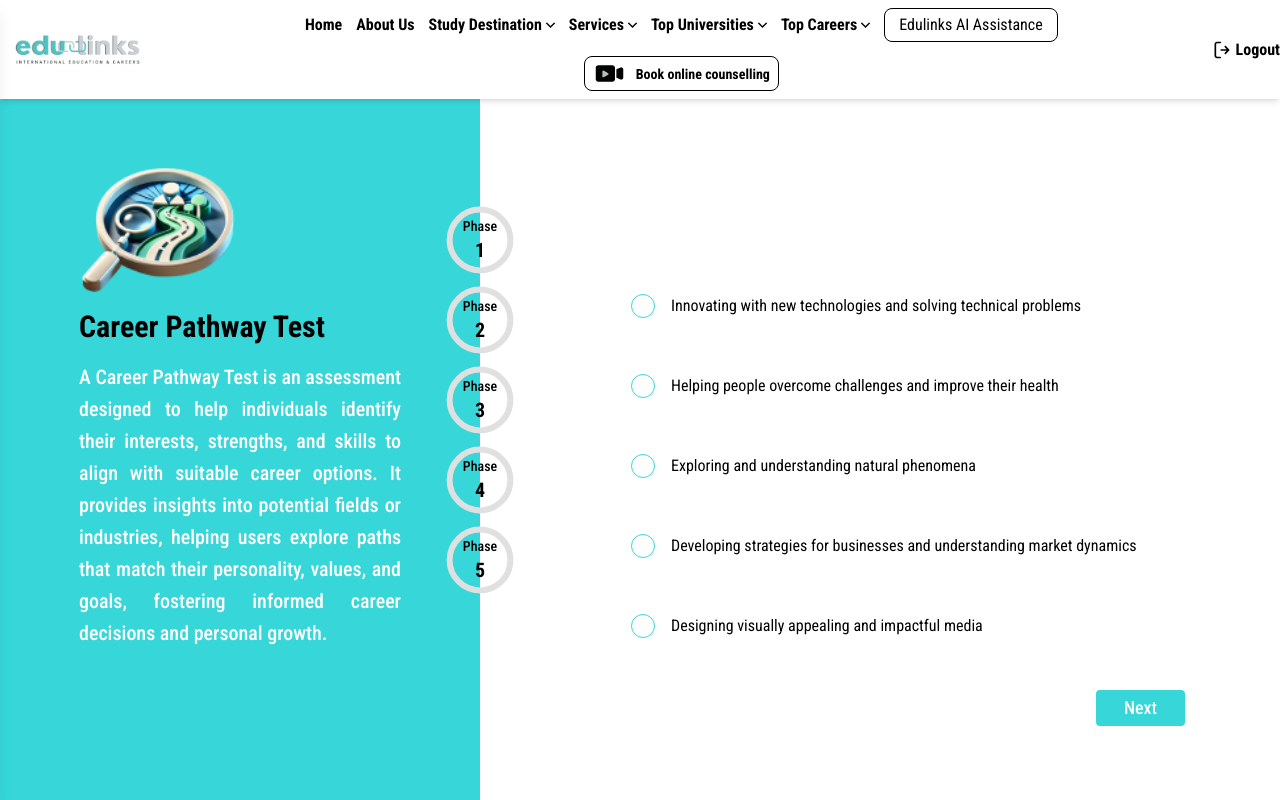
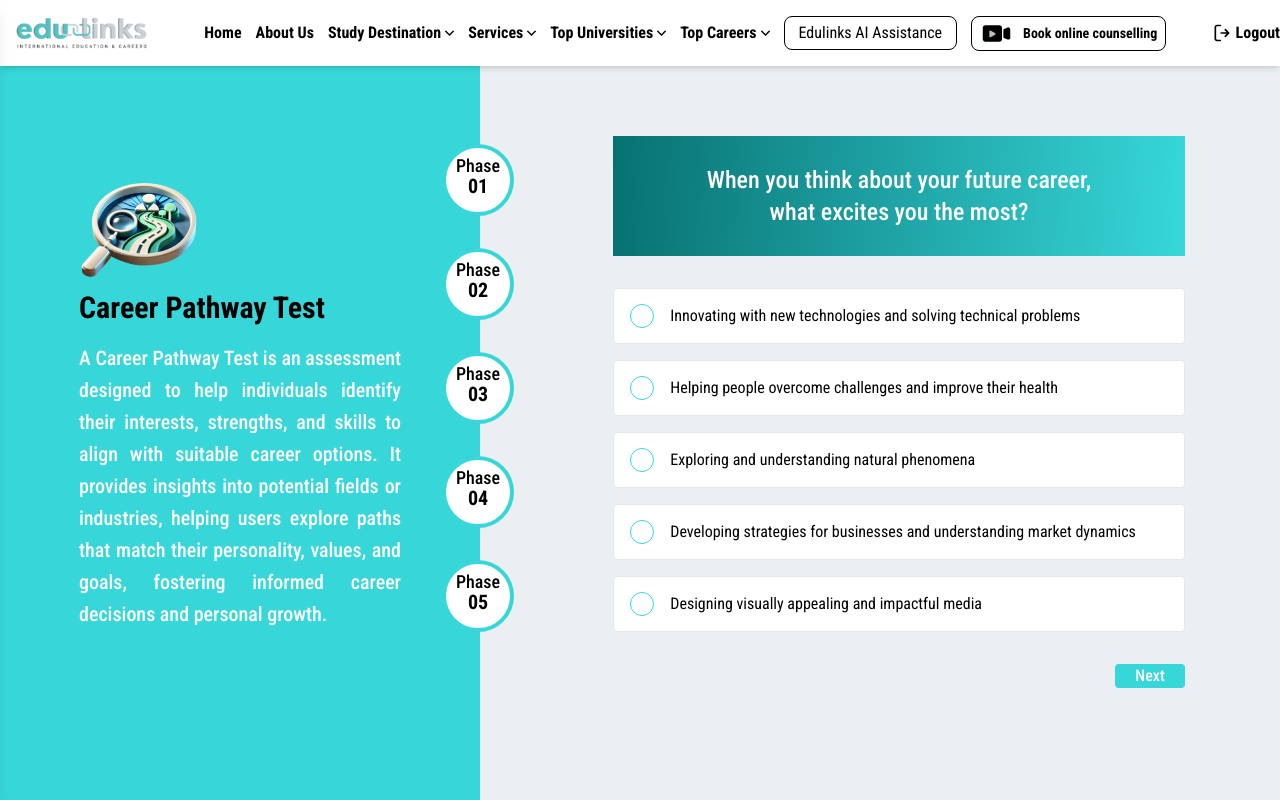
Before and after one commit to Ashujaiswal1025/edulinks-frontend-code, a React (Create React App) app: page /edulinks-ai-assistant/career-path-test/phase in a window 1280 px wide. Built offline with nearby package versions, Linux system fonts and the light colour scheme; sample sign-in values are in the browser's storage.

Commit message:
new added

```diff
--- a/src/App.js
+++ b/src/App.js
@@ -29,7 +29,7 @@ function MainContent() {
   const isChatPage = location.pathname === '/edulinks-ai-assistant/chat-with-me';
 
   return (
-    <div className={`flex-grow ${isChatPage ? '' : 'bg-eduTheme'}`}>
+    <div className={` flex-grow ${isChatPage ? '' : 'bg-eduTheme'}`}>
       <Routes>
         <Route path="/" element={<Navigate to="/signup" />} />
         <Route path="/signup" element={<PublicRoute><SignUp /></PublicRoute>} />
--- a/src/components/CareerPathwayPhase.js
+++ b/src/components/CareerPathwayPhase.js
@@ -1,188 +1,22 @@
-// import React, { useState } from 'react'
-// import Career from '../Images/Career Pathway Test 1.png';
-// import { quizData } from '../quizData/quiz.data';
-// import { matchScore, obj } from '../quizData/fetchScore.data';
-
-// function CareerPathwayPhase() {
-
-//   const totalPhases = 5;
-//   const totalQuestionsPerPhase = 4;
-//   const [selectedIndex, setSelectedIndex] = useState(null);
-//   const [progress, setProgress] = useState(Array(totalPhases).fill(0));
-//   const [currentPhase, setCurrentPhase] = useState(0);
-//   const [currentQuestionIndex, setCurrentQuestionIndex] = useState(0);
-//   const [selectedOption, setSelectedOption] = useState(null);
-//   const [scoreData, setScoreData] = useState({});
-//   const [selectedAnswers, setSelectedAnswers] = useState([]);
-
-//   const handleOptionClick = (index) => {
-//     setSelectedOption(index);
-//     const currentQuestion = quizData[currentQuestionIndex];
-//     const newAnswer = {
-//       question: currentQuestion.question,
-//       selectedOption: currentQuestion.options[index]
-//     };
-
-//     setSelectedAnswers(newAnswer);
-//   };
-//   const handleNext = async () => {
-//     const currentProgress = progress.slice();
-//     const newScores = await matchScore(
-//       selectedAnswers.question,
-//       selectedAnswers.selectedOption,
-//       obj,
-//       scoreData
-//     );
-//     setScoreData(newScores);
-
-//     if ((currentQuestionIndex + 1) % totalQuestionsPerPhase === 0) {
-//       // If end of phase, move to next phase
-//       setCurrentPhase((prev) => prev + 1);
-//     } else {
-//       // Update progress for the current phase
-//       currentProgress[currentPhase] += 100 / totalQuestionsPerPhase;
-//       setProgress(currentProgress);
-//     }
-
-//     // Move to the next question
-//     setCurrentQuestionIndex(currentQuestionIndex + 1);
-//     setSelectedOption(null);
-//     setSelectedAnswers([]);
-//   };
-
-//   return (
-//     <div className='bg-white flex pt-18 w-full h-full font-robotoCondensed'>
-//       <div className="flex w-3/5 bg-eduTheme flex-col justify-center items-center">
-//         <div className='w-[322px]'>
-//           <img src={Career} alt="Carrer" className='w-[158px]' />
-//           <h1 className="text-3xl font-bold mb-4">Career Pathway Test</h1>
-//           <p className="text-white text-xl font-medium text-justify" style={{ lineHeight: "32px" }}>
-//             A Career Pathway Test is an assessment
-//             designed  to  help  individuals identify
-//             their interests, strengths, and skills to
-//             align with suitable career options. It
-//             provides insights into potential fields or industries, helping users explore paths that match their personality, values, and goals, fostering informed career decisions and personal growth.
-//           </p>
-//         </div>
-//       </div>
-//       <div className='w-full flex items-center bg-eduThemePhase'>
-//         <div className='flex flex-col justify-center -ml-10'>
-//           {/* {progress.map((_, index) => {
-//             const percentage = (index + 1 / totalQuestion) * 100;
-//             return (
-//               <div key={index} className={`flex flex-col justify-center items-center rounded-full bg-white font-bold my-5 `}>
-//                 <div className='w-20 h-20 rounded-full flex justify-center items-center flex-col text-center border-4 border-eduTheme'>
-//                   <p className='text-sm'>Phase</p>
-//                   <p className='text-2xl'>0{index + 1}</p>
-//                 </div>
-//               </div>
-//                 // <div className='h-4 w-1 bg-blue-800'></div>
-//             )
-//           })} */}
-//           {progress.map((progressValue, index) => {
-//             const percentage = (progressValue+1 / totalQuestionsPerPhase) * 100; // Calculate progress
-//             const circumference = 75 * Math.PI;
-//             return (
-//               <div key={progressValue} className="flex flex-col items-center space-y-2">
-//                   {/* Circular Progress Bar */}
-//                   <div className="relative w-20 h-20">
-//                       <svg className="w-full h-full">
-//                           {/* Background Circle */}
-//                           <circle
-//                               cx="50%"
-//                               cy="50%"
-//                               r="38%"
-//                               fill="none"
-//                               stroke="#e0e0e0"
-//                               strokeWidth="6"
-//                           />
-//                           {/* Dynamic Progress Circle */}
-//                           <circle
-//                               cx="50%"
-//                               cy="50%"
-//                               r="38%"
-//                               fill="none"
-//                               stroke="#087172"
-//                               strokeWidth="6"
-//                               strokeDasharray={circumference}
-//                               strokeDashoffset={
-//                                   circumference - (circumference * percentage) / 100
-//                               }
-//                               transform="rotate(-90 50 50)" // Rotate to start from the top
-//                               className="transition-all duration-500 ease-out"
-//                           />
-//                       </svg>
-//                       {/* Centered Text */}
-//                       <div className="absolute inset-0 flex flex-col justify-center items-center">
-//                           <p className="text-sm font-medium">Phase</p>
-//                           <p className="text-xl font-bold">{progressValue + 1}</p>
-//                       </div>
-//                   </div>
-//               </div>
-//           );
-//           })}
-//         </div>
-//         <div className='w-full flex flex-col justify-center items-center'>
-//           <div className='w-3/4 h-36 bg-custom-gradient text-white flex justify-center items-center my-6'>
-//             <h1 className='text-2xl p-4 font-medium text-center'>
-//               {quizData[currentQuestionIndex].question}
-//             </h1>
-//           </div>
-//           {quizData[currentQuestionIndex].options.map((option, index) => (
-//             <div
-//               key={index}
-//               className={`w-3/4 h-14 flex items-center my-3 rounded ${selectedOption === index ? 'bg-eduThemeOPL' : 'bg-white'
-//                 }`}
-//               onClick={() => handleOptionClick(index)}
-//             >
-//               <div
-//                 className={`w-6 h-6 border rounded-full flex justify-center items-center mx-4 ${selectedOption === index ? 'border-eduThemeCircle' : 'border-eduTheme'
-//                   }`}
-//               >
-//                 {selectedOption === index && (
-//                   <div className="w-4 h-4 bg-eduThemeCircle rounded-full"></div>
-//                 )}
-//               </div>
-//               <h1 className="text-base">{option}</h1>
-//             </div>
-//           ))}
-//           {currentQuestionIndex < quizData.length - 1 && (
-//             <div className='w-3/4 flex justify-end'>
-//               <button
-//                 onClick={handleNext}
-//                 className="px-7 py-1 bg-eduTheme text-lg font-medium text-white rounded mt-6"
-//               >
-//                 Next
-//               </button>
-//             </div>
-
-//           )}
-//         </div>
-
-
-//       </div>
-//     </div>
-//   )
-// }
-
-// export default CareerPathwayPhase
-
-
 import React, { useState } from 'react';
 import Career from '../Images/Career Pathway Test 1.png';
 import { quizData } from '../quizData/quiz.data';
 import { matchScore, obj } from '../quizData/fetchScore.data';
+import { toast, ToastContainer } from 'react-toastify';
+import 'react-toastify/dist/ReactToastify.css';
 
 function CareerPathwayPhase() {
-  const totalPhases = 5;
-  const totalQuestionsPerPhase = 4;
-  const [progress, setProgress] = useState(Array(totalPhases).fill(0));
-  const [currentPhase, setCurrentPhase] = useState(0);
-  const [currentQuestionIndex, setCurrentQuestionIndex] = useState(0);
-  const [selectedOption, setSelectedOption] = useState(null);
-  const [scoreData, setScoreData] = useState({});
-  const [selectedAnswers, setSelectedAnswers] = useState([]);
+  const totalPhases = 5; // Total number of phases
+  const totalQuestionsPerPhase = 4; // Total questions in each phase
+  const totalQuestions = totalPhases * totalQuestionsPerPhase; // Total number of questions
+  const [progress, setProgress] = useState(Array(totalPhases).fill(0)); // Progress array for phases
+  const [currentPhase, setCurrentPhase] = useState(0); // Current phase index
+  const [currentQuestionIndex, setCurrentQuestionIndex] = useState(0); // Current question index
+  const [selectedOption, setSelectedOption] = useState(null); // Selected option
+  const [scoreData, setScoreData] = useState({}); // Score data
+  const [selectedAnswers, setSelectedAnswers] = useState([]); // User's selected answers
 
+  // Function to handle option selection
   const handleOptionClick = (index) => {
     setSelectedOption(index);
 
@@ -195,9 +29,18 @@ function CareerPathwayPhase() {
     setSelectedAnswers((prevAnswers) => [...prevAnswers, newAnswer]);
   };
 
+  // Function to handle 'Next' button click
   const handleNext = async () => {
     if (selectedOption === null) {
-      alert('Please select an option before proceeding.');
+      toast('Please select an option before proceeding.',{
+        position: "top-center",
+        autoClose: 5000, // 5 seconds
+        hideProgressBar: false,
+        closeOnClick: false,
+        pauseOnHover: true,
+        draggable: true,
+        progress: undefined,
+      });
       return;
     }
 
@@ -212,25 +55,27 @@ function CareerPathwayPhase() {
     );
     setScoreData(newScores);
 
-    // Update phase and progress
+    // Update progress for the current phase
+    const progressIncrement = 100 / totalQuestionsPerPhase;
+    currentProgress[currentPhase] += progressIncrement;
+    setProgress(currentProgress);
+
+    // Move to the next question or phase
     if ((currentQuestionIndex + 1) % totalQuestionsPerPhase === 0) {
       setCurrentPhase((prev) => prev + 1);
-    } else {
-      currentProgress[currentPhase] += 100 / totalQuestionsPerPhase;
-      setProgress(currentProgress);
     }
+    setCurrentQuestionIndex((prevIndex) => prevIndex + 1);
 
-    // Move to the next question
-    setCurrentQuestionIndex((prevIndex) => prevIndex + 1);
+    // Reset selected option
     setSelectedOption(null);
   };
 
   return (
-    <div className="bg-white flex pt-18 w-full h-full font-robotoCondensed">
-      <div className="flex w-3/5 bg-eduTheme flex-col justify-center items-center">
+    <div className="bg-white flex flex-col md:flex-row w-full h-full font-robotoCondensed">
+      <div className="flex md:w-3/5 bg-eduTheme py-20 md:flex-col justify-center items-center">
         <div className="w-[322px]">
-          <img src={Career} alt="Career" className="w-[158px]" />
-          <h1 className="text-3xl font-bold mb-4">Career Pathway Test</h1>
+          <img src={Career} alt="Career" className="" />
+          <h1 className="text-xl xl:text-3xl font-bold mb-4">Career Pathway Test</h1>
           <p
             className="text-white text-xl font-medium text-justify"
             style={{ lineHeight: '32px' }}
@@ -245,68 +90,62 @@ function CareerPathwayPhase() {
         </div>
       </div>
 
-      <div className="w-full flex items-center bg-eduThemePhase">
-        <div className="flex flex-col justify-center -ml-10">
+      <div className="w-full h-full flex md:flex-row items-center bg-eduThemePhase py-24">
+        <div className="flex flex-col h-full justify-center ml-2 md:-ml-[42px]">
           {progress.map((progressValue, index) => {
-            const percentage = progressValue;
-            const circumference = 75 * Math.PI;
+            const currentAngle = (progressValue / 100) * 360; // Calculate fill angle based on progress percentage
+            const isCompleted = progressValue === 100;
             return (
-              <div key={index} className="flex flex-col items-center space-y-2">
-                <div className="relative w-20 h-20">
-                  <svg className="w-full h-full">
-                    <circle
-                      cx="50%"
-                      cy="50%"
-                      r="38%"
-                      fill="none"
-                      stroke="#e0e0e0"
-                      strokeWidth="6"
-                    />
-                    <circle
-                      cx="50%"
-                      cy="50%"
-                      r="38%"
-                      fill="none"
-                      stroke="#087172"
-                      strokeWidth="6"
-                      strokeDasharray={circumference}
-                      strokeDashoffset={
-                        circumference - (circumference * percentage) / 100
-                      }
-                      transform="rotate(-90 50 50)"
-                      className="transition-all duration-500 ease-out"
-                    />
-                  </svg>
-                  <div className="absolute inset-0 flex flex-col justify-center items-center">
-                    <p className="text-sm font-medium">Phase</p>
-                    <p className="text-xl font-bold">{index + 1}</p>
+              <div key={index} className="flex flex-col items-center">
+                <div className={`relative w-20 h-20 ${isCompleted ? 'mb-0' : 'mb-6'}`}>
+                  {/* Outer Circular Ring */}
+                  <div
+                    className={`absolute inset-0 rounded-full`}
+                    style={{
+                      background: `conic-gradient(
+                      #087274 0deg,
+                      #087274 ${currentAngle}deg,
+                      transparent ${currentAngle}deg,
+                      transparent 360deg
+                      )`,
+                      willChange: 'transform',
+                      transition: 'transform 0.8s ease-in-out'
+                    }}
+                  />
+                  {/* Inner Circular Hole */}
+                  <div className="absolute inset-1 bg-white rounded-full flex flex-col items-center justify-center border-4 border-eduTheme">
+                    {/* Center Content */}
+                    <p className="text-lg font-medium leading-3">Phase</p>
+                    <p className="text-xl font-bold">0{index + 1}</p>
                   </div>
                 </div>
+                  {/* Conditionally Render a Line Between Phases */}
+                  {index < progress.length - 1 && isCompleted && (
+                    <div className="h-6 w-1 bg-eduThemeCircle transform translate-x-1/2" />
+                  )}
               </div>
             );
           })}
         </div>
 
         <div className="w-full flex flex-col justify-center items-center">
-          <div className="w-3/4 h-36 bg-custom-gradient text-white flex justify-center items-center my-6">
-            <h1 className="text-2xl p-4 font-medium text-center">
+          <div className="w-3/4 py-3 bg-custom-gradient  flex justify-center items-center my-6">
+            <h1 className="text-2xl w-3/4 p-4 font-medium text-white text-center">
               {quizData[currentQuestionIndex]?.question || 'Thank you for completing the quiz!'}
             </h1>
           </div>
           {quizData[currentQuestionIndex]?.options?.map((option, index) => (
             <div
               key={index}
-              className={`w-3/4 h-14 flex items-center my-3 rounded ${
-                selectedOption === index ? 'bg-eduThemeOPL' : 'bg-white'
-              }`}
+              className={`w-3/4 h-14 flex items-center cursor-pointer border my-2 rounded ${selectedOption === index ? 'bg-eduThemeOPL' : 'bg-white'
+                }`}
               onClick={() => handleOptionClick(index)}
             >
               <div
-                className={`w-6 h-6 border rounded-full flex justify-center items-center mx-4 ${
-                  selectedOption === index
-                    ? 'border-eduThemeCircle'
-                    : 'border-eduTheme'
-                }`}
+                className={`w-6 h-6 border rounded-full flex justify-center items-center mx-4 ${selectedOption === index
+                  ? 'border-eduThemeCircle'
+                  : 'border-eduTheme'
+                  }`}
               >
                 {selectedOption === index && (
                   <div className="w-4 h-4 bg-eduThemeCircle rounded-full"></div>
@@ -315,18 +154,28 @@ function CareerPathwayPhase() {
               <h1 className="text-base">{option}</h1>
             </div>
           ))}
-          {currentQuestionIndex < quizData.length - 1 && (
+          {currentQuestionIndex < totalQuestions - 1 ? (
             <div className="w-3/4 flex justify-end">
               <button
                 onClick={handleNext}
-                className="px-7 py-1 bg-eduTheme text-lg font-medium text-white rounded mt-6"
+                className="px-5 bg-eduTheme text-base font-medium text-white rounded mt-6"
               >
                 Next
+              </button>
+            </div>
+          ) : (
+            <div className="w-3/4 flex justify-end">
+              <button
+
+                className="px-5 bg-eduTheme text-base font-medium text-white rounded mt-6"
+              >
+                Submit
               </button>
             </div>
           )}
         </div>
       </div>
+      <ToastContainer/>
     </div>
   );
 }
--- a/src/components/Header.js
+++ b/src/components/Header.js
@@ -66,7 +66,7 @@ function Header() {
 
     return (
         <header className="py-2 fixed w-full z-50 top-0 bg-white shadow-md flex flex-wrap tablet-range:justify-between items-center">
-            <div className='container mx-auto flex items-center gap-14 justify-between'>
+            <div className='container mx-auto flex items-center gap-7 2xl:gap-10 justify-between'>
                 <Link href='/' className='site_logo'>
                     <img
                         src={EDULINKS}
@@ -78,7 +78,7 @@ function Header() {
                 </Link>
 
                 {!hideLinks &&
-                    (<div className="w-full hidden mlg:flex justify-center font-robotoCondensed md:text-base text-sm">
+                    (<div className="w-full hidden mlg:flex justify-center font-robotoCondensed xl:text-base md:text-sm">
                         <div className='flex justify-center items-center flex-wrap gap-3.5'>
 
                             <div className="text-nowrap font-bold">
--- a/tailwind.config.js
+++ b/tailwind.config.js
@@ -5,14 +5,19 @@ module.exports = {
   ],
   theme: {
     extend: {
+      backgroundImage: {
+        'custom-gradient': 'linear-gradient(92.94deg, #087172 0%, #37D7D9 100%)'
+      },
       colors: {
         eduTheme: 'rgba(55,215,217,1)',
         eduThemeOP: 'rgba(55,215,217,0.15)',
-        eduThemeOPL: 'rgba(55,215,217,0.32)'
+        eduThemeOPL: 'rgba(55,215,217,0.32)',
+        eduThemePhase: 'rgba(201, 208, 214, 0.35)',
+        eduThemeCircle: 'rgba(8, 114, 116, 1)'
       },
       fontFamily: {
         robotoCondensed: ['"Roboto Condensed"', 'sans-serif'],
-        adramalech: ['"Adramalech"', 'sans-serif'],
+        adramalech: ['"Adramalech"', 'sans-serif']
       },
       borderWidth: {
         '0.7': '0.7px', // Custom border width
```
Also changed, not shown: src/components/CareerPathTest.js (+7 -4 lines).
